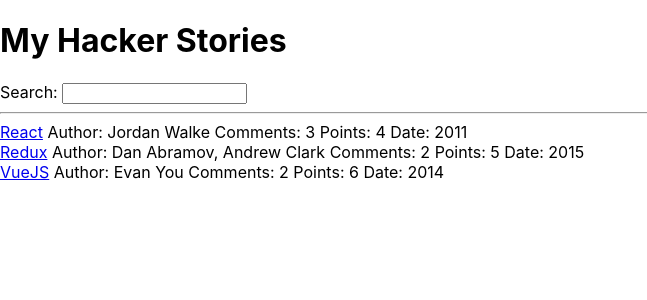
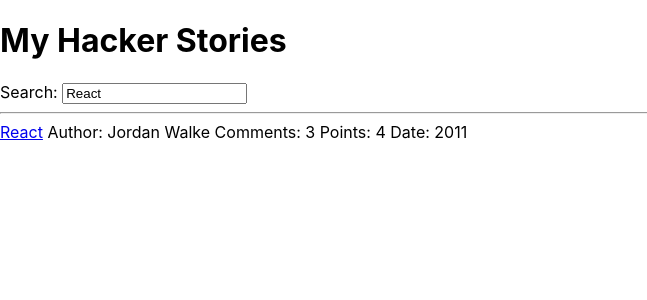
Before and after one commit to prisca-c/my-road-to-react, a React (Create React App) app: page / in a window 1280 px wide. Shown: the top 300 px of the page, without its empty margins (0-647 px from the left). Built offline with nearby package versions, Linux system fonts and the light colour scheme.

Commit message:
Props Handling - Destructuring

```diff
--- a/src/App.js
+++ b/src/App.js
@@ -6,10 +6,11 @@
 
 const App = () => {
 
-  const [searchTerm, setSearchTerm] = React.useState('');
+  const [searchTerm, setSearchTerm] = React.useState('React');
 
   const handleSearch = event => {
-    setSearchTerm(event.target.value)
+    setSearchTerm(event.target.value);
+
   }
 
   const searchedStories = Stories.filter(story =>
@@ -20,8 +21,7 @@
     <div>
       <h1>My Hacker Stories</h1>
 
-      <SearchInput onSearch={handleSearch} />
-
+      <SearchInput search={searchTerm} onSearch={handleSearch} />
       <hr />
 
       <List list={searchedStories} />
@@ -29,8 +29,12 @@
   );
 }
 
-const List = props =>
-  props.list.map(item =>(
+const List = ({ list }) =>
+  list.map(item =>
+    <Item key={item.objectID} item={item} />
+);
+
+const Item = ({ item }) => (
     <div key={item.objectID}>
       <span>
         <a href={item.url}>{item.title}</a>
@@ -40,18 +44,23 @@
       <span> Points: {item.points}</span>
       <span> Date: {item.date}</span>
     </div>
-  ))
+);
 
-const SearchInput = props => (
+const SearchInput = ({ search, onSearch }) => {
 
-
+  return (
     <div>
       <label htmlFor="search">Search: </label>
-      <input id="search" type="text" onChange={props.onSearch}/>
+      <input
+        id="search"
+        type="text"
+        value={search}
+        onChange={onSearch}
+      />
 
     </div>
-
-);
+  )
+};
 
 
 
```
